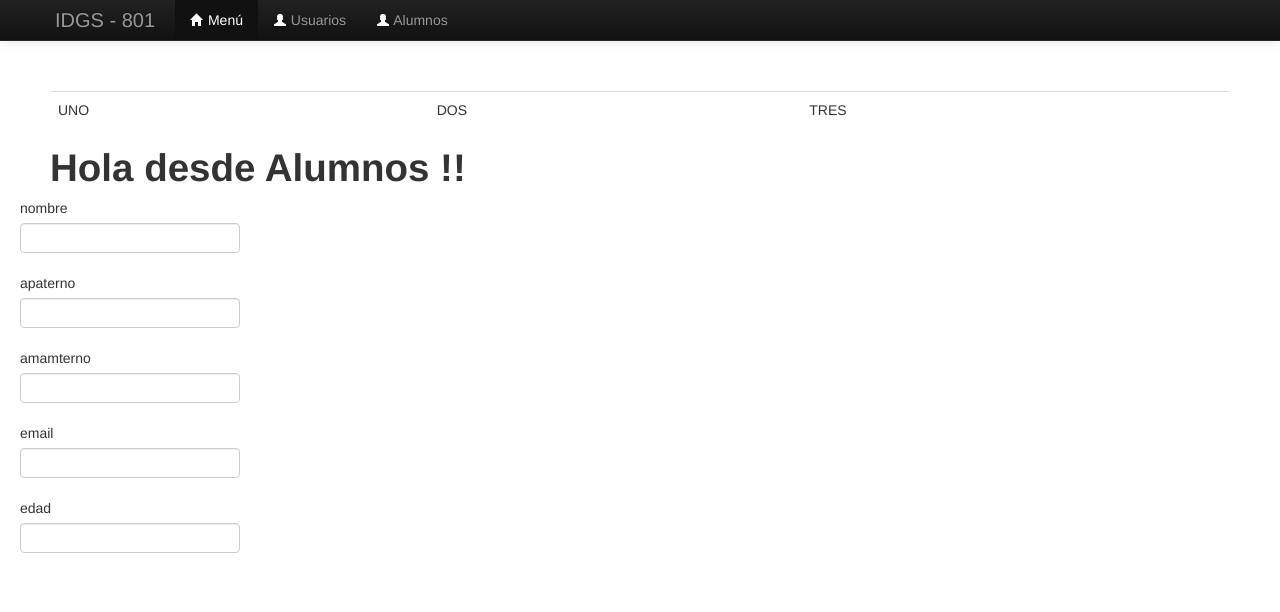
After one commit to IDGS801-21002445/practicas-parcial-1-IDGS-801, a Flask app: page /alumnos in a window 1280 px wide. The commit adds this page. Shown: the top 612 px of the page. Run offline with Flask 3, Linux system fonts and the light colour scheme; some libraries are stand-ins or nearby versions.

Commit message:
"29/01/24 JARH"

```diff
--- /dev/null
+++ b/forms.py
@@ -0,0 +1,17 @@
+#from wtforms import Form
+from wtforms import Form
+#from wtforms import StringField, TelField, IntegerField
+from wtforms import StringField,TelField,IntegerField
+#from wtforms import EmailField
+from wtforms import StringField,TelField,IntegerField
+#from wtforms.validators import DataRequired, Email
+from wtforms.validators import DataRequired,Email
+
+
+
+class UserForm(Form):
+    nombre = StringField('nombre')
+    email = StringField("email")
+    apaterno = TelField("apaterno")
+    amaterno = StringField('amamterno')
+    edad = IntegerField('edad')
--- a/main.py
+++ b/main.py
@@ -1,5 +1,5 @@
 from flask import Flask, render_template, request
-
+import forms
 app = Flask(__name__)
 
 @app.route("/")
@@ -28,6 +28,13 @@ def resultado() :
     return "No aplica"
 
 
+@app.route("/alumnos", methods=['GET','POST'])
+def alumnos():
+
+    alumno_clase = forms.UserForm(request.form)
+    if request.method == 'POST':
+        pass
+    return render_template("alumnos.html", form=alumno_clase)
 
 if __name__ == "__main__":
     app.run(debug=True)
--- /dev/null
+++ b/templates/_macros.html
@@ -0,0 +1,9 @@
+{%macro datos(name, placeholder, type='text') %}
+
+<p><input type="{{type}}" name="{{name}}" placeholder="{{placeholder}}"></p>
+
+{%endmacro %}
+{%macro camposNuevos(field)%}
+<td>{{field.label}}</td>
+<td>{{field(**kwargs)| safe}}</td>
+{%endmacro %}
--- /dev/null
+++ b/templates/alumnos.html
@@ -0,0 +1,41 @@
+{% extends "layout.html" %}
+
+{% block conteiner %}
+{% import "_macros.html" as macros %}
+    <h1>Hola desde Alumnos !!</h1>
+    <title>Alumnos</title>
+    <form action="">
+        <div class="row control-group">
+            <div class="form-group col-xs-12 floating-label-form-group control">
+                {{macros.camposNuevos(form.nombre,class="form-control")}}
+            </div>
+        </div>
+
+        <div class="row control-group">
+            <div class="form-group col-xs-12 floating-label-form-group control">
+                {{macros.camposNuevos(form.apaterno,class="form-control")}}
+            </div>
+        </div>
+        <div class="row control-group">
+            <div class="form-group col-xs-12 floating-label-form-group control">
+                {{macros.camposNuevos(form.amaterno,class="form-control")}}
+            </div>
+        </div>
+        <div class="row control-group">
+            <div class="form-group col-xs-12 floating-label-form-group control">
+                {{macros.camposNuevos(form.email,class="form-control")}}
+            </div>
+        </div>
+        <div class="row control-group">
+            <div class="form-group col-xs-12 floating-label-form-group control">
+                {{macros.camposNuevos(form.edad,class="form-control")}}
+            </div>
+        </div>
+        <!-- {{macros.datos("Nombre","NOMBRE")}}
+        {{macros.datos("Sueldo","SUELDO", "")}}
+        {{form.nombre}}
+        {{form.apaterno}}
+        {{form.amaterno}} -->
+    </form>
+
+{% endblock %}
--- a/templates/layout.html
+++ b/templates/layout.html
@@ -1,11 +1,91 @@
+
 <!DOCTYPE html>
+<html lang="en">
+<head>
+    <meta charset="UTF-8">
+    <meta name="viewport" content="width=<device-width>, initial-scale=1.0">
+    <title>Document</title>
+    <!-- <link href="https://cdn.jsdelivr.net/npm/bootstrap@5.3.2/dist/css/bootstrap.min.css" rel="stylesheet" integrity="sha384-T3c6CoIi6uLrA9TneNEoa7RxnatzjcDSCmG1MXxSR1GAsXEV/Dwwykc2MPK8M2HN" crossorigin="anonymous">
+    <script src="https://cdn.jsdelivr.net/npm/bootstrap@5.3.2/dist/js/bootstrap.bundle.min.js" integrity="sha384-C6RzsynM9kWDrMNeT87bh95OGNyZPhcTNXj1NW7RuBCsyN/o0jlpcV8Qyq46cDfL" crossorigin="anonymous"></script> -->
+    <link href="../static/bootstrap/css/bootstrap.min.css" rel="stylesheet">
+    <link href="../static/bootstrap/css/bootstrap-responsive.min.css" rel="stylesheet">
+</head>
+<body>
+    <div class="navbar navbar navbar-inverse navbar-fixed-top">
+        <div class="navbar-inner">
+            <div class="container">
+                <a href="" class="brand">
+                    IDGS - 801
+                </a>
+                <ul class="nav">
+                    <li class="active">
+                        <a href="">
+                            <i class="icon-home icon-white"></i>
+                            Menú
+                        </a>
+                    </li>
+                    <li>
+                        <a href="">
+                            <i class="icon-user icon-white"></i>
+                            Usuarios
+                        </a>
+                    </li>
+                    <li>
+                        <a href="">
+                            <i class="icon-user icon-white"></i>
+                            Alumnos
+                        </a>
+                    </li>
+                </ul>
+            </div>
+        </div>
+        <div class="content" style="margin:50px;">
+            <table class="table table">
+                <tr>
+                    <td>UNO</td>
+                    <td>DOS</td>
+                    <td>TRES</td>
+                </tr>
+            </table>
+
+        {%block conteiner %}
+
+        {%endblock%}
+
+        </div>
+    </div>
+<!-- <div class="content">
+    <div class="row">
+        <table class="table table">
+            <tr>
+                <td>UNO</td>
+                <td>DOS</td>
+                <td>TRES</td>
+            </tr>
+        </table>
+
+    {%block content %}
+
+    {%endblock%}
+
+    </div>
+
+</div> -->
+
+
+</body>
+</html>
+<!-- <!DOCTYPE html>
 <html lang="en">
 <head>
     <meta charset="UTF-8">
     <meta name="viewport" content="width=device-width, initial-scale=1.0">
     <title>Document</title>
-    <link href="../static/bootstrap/css/bootstrap.min.css" rel="stylesheet">
+     <link href="../static/bootstrap/css/bootstrap.min.css" rel="stylesheet">
     <link href="../static/bootstrap/css/bootstrap-responsive.min.css" rel="stylesheet">
+    <link href="https://cdn.jsdelivr.net/npm/bootstrap@5.3.2/dist/css/bootstrap.min.css" rel="stylesheet" integrity="sha384-T3c6CoIi6uLrA9TneNEoa7RxnatzjcDSCmG1MXxSR1GAsXEV/Dwwykc2MPK8M2HN" crossorigin="anonymous">
+    <script src="https://cdn.jsdelivr.net/npm/bootstrap@5.3.2/dist/js/bootstrap.bundle.min.js" integrity="sha384-C6RzsynM9kWDrMNeT87bh95OGNyZPhcTNXj1NW7RuBCsyN/o0jlpcV8Qyq46cDfL" crossorigin="anonymous"></script>
+
     <style>
         body{
             padding-top: 60px;
@@ -44,8 +124,8 @@
         </div>
     </div>
     <div class="container">
-        {% block content %}
+        {% block container %}
         {% endblock %}
     </div>
 </body>
-</html>
+</html> -->
```
